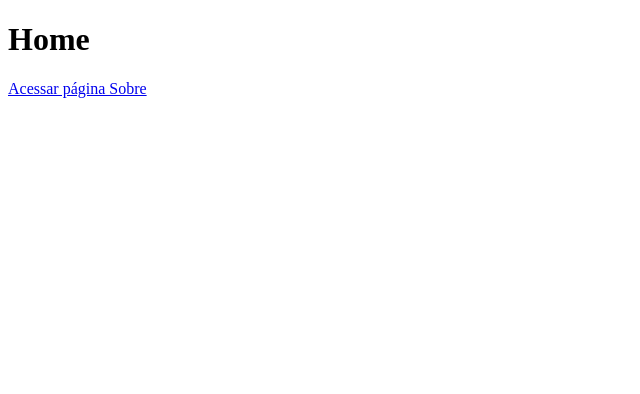
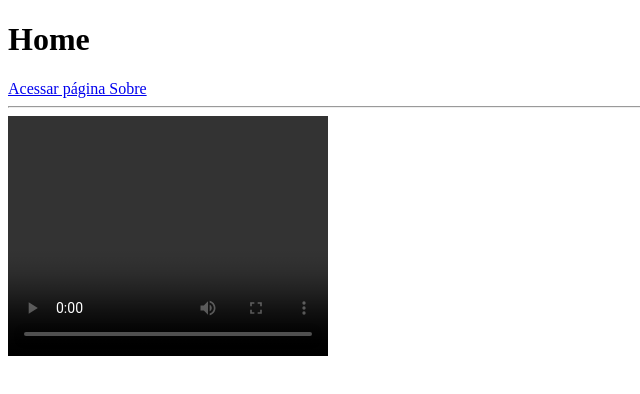
Before and after one commit to MauricioMacedoVillarnobo/curriculo-site, a Next.js app: page / in a window 1280 px wide. Shown: the top 394 px of the page, without its empty margins (0-640 px from the left). Built offline with nearby package versions, Linux system fonts and the light colour scheme.

Commit message:
video teste

```diff
--- a/pages/index.js
+++ b/pages/index.js
@@ -8,6 +8,12 @@ function Home()
         <Link href="/sobre">
             <a>Acessar página Sobre</a>
         </Link>
+
+        <hr></hr>
+        <video width="320" height="240" controls></video>
+            <source src="movie.mp4" type="video/mp4"></source>
+            <source src="movie.ogg" type="video/ogg"></source>
+
     </div>)
 }
 
```
